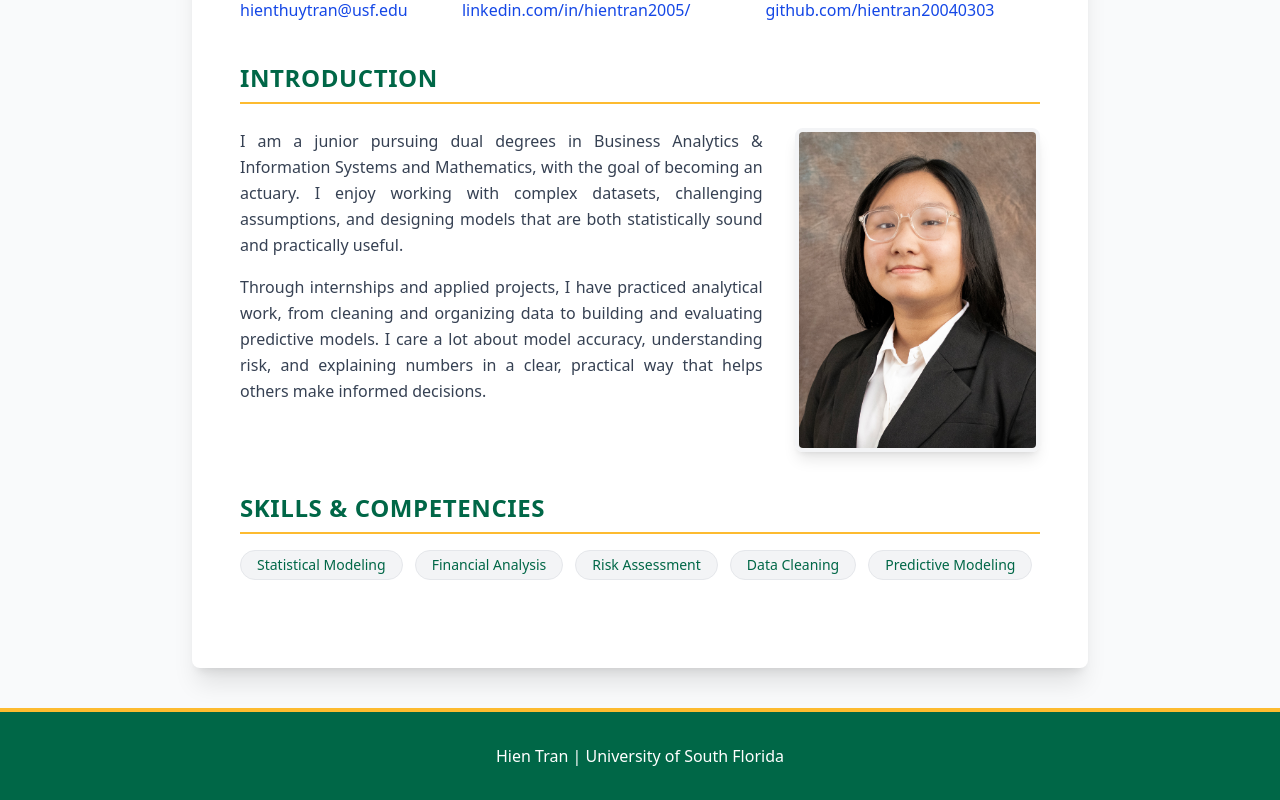
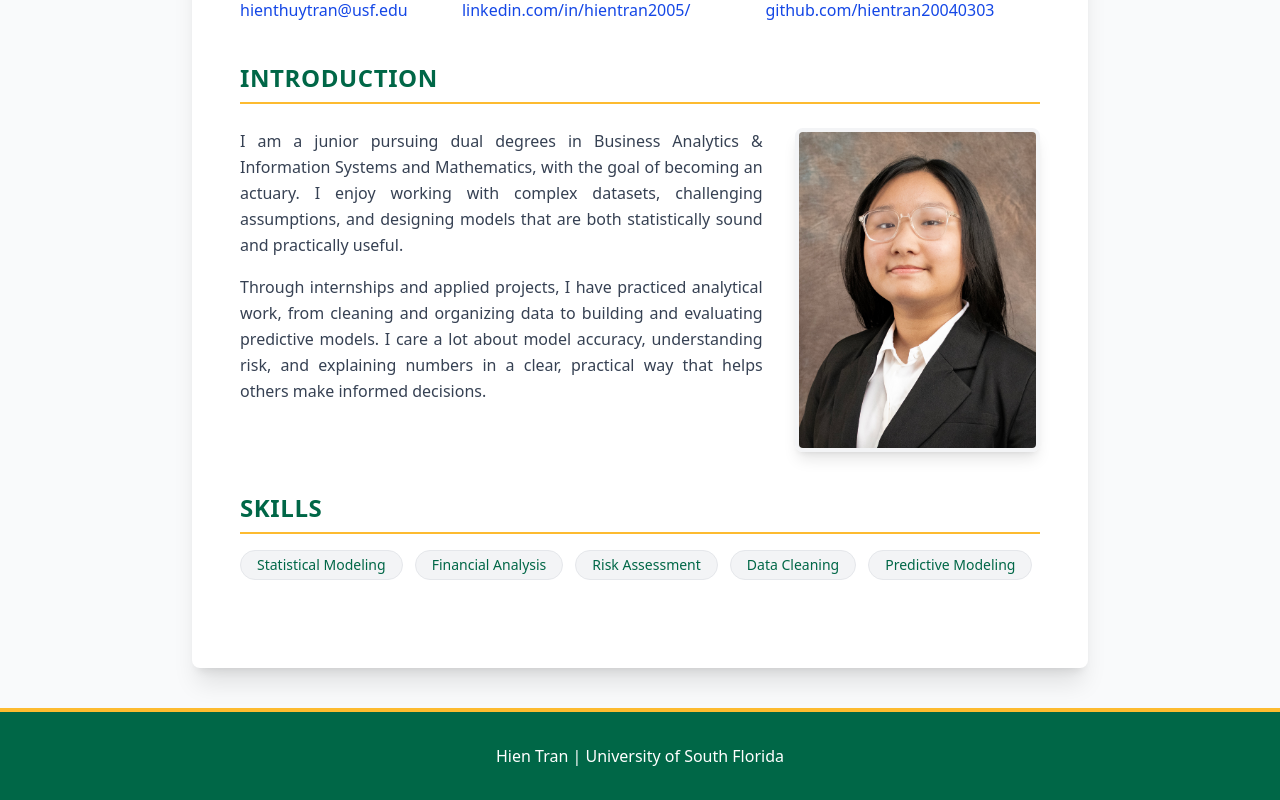
Before and after one commit to hientran20040303/nextjs-resume, a Next.js app: page / in a window 1280 px wide. Shown: the part 429-1229 px from the top of the page. Built offline with nearby package versions, Linux system fonts and the light colour scheme.

Commit message:
Update resume content

```diff
--- a/src/app/page.js
+++ b/src/app/page.js
@@ -57,7 +57,7 @@ export default function Home() {
 
         <section className="mb-10">
           <h2 className="text-2xl font-bold text-[#006747] border-b-2 border-[#FDBB30] pb-2 mb-4 uppercase tracking-wide">
-            Skills & Competencies
+            Skills
           </h2>
           <div className="flex flex-wrap gap-3">
             {['Statistical Modeling', 'Financial Analysis', 'Risk Assessment', 'Data Cleaning', 'Predictive Modeling'].map((skill) => (
```
